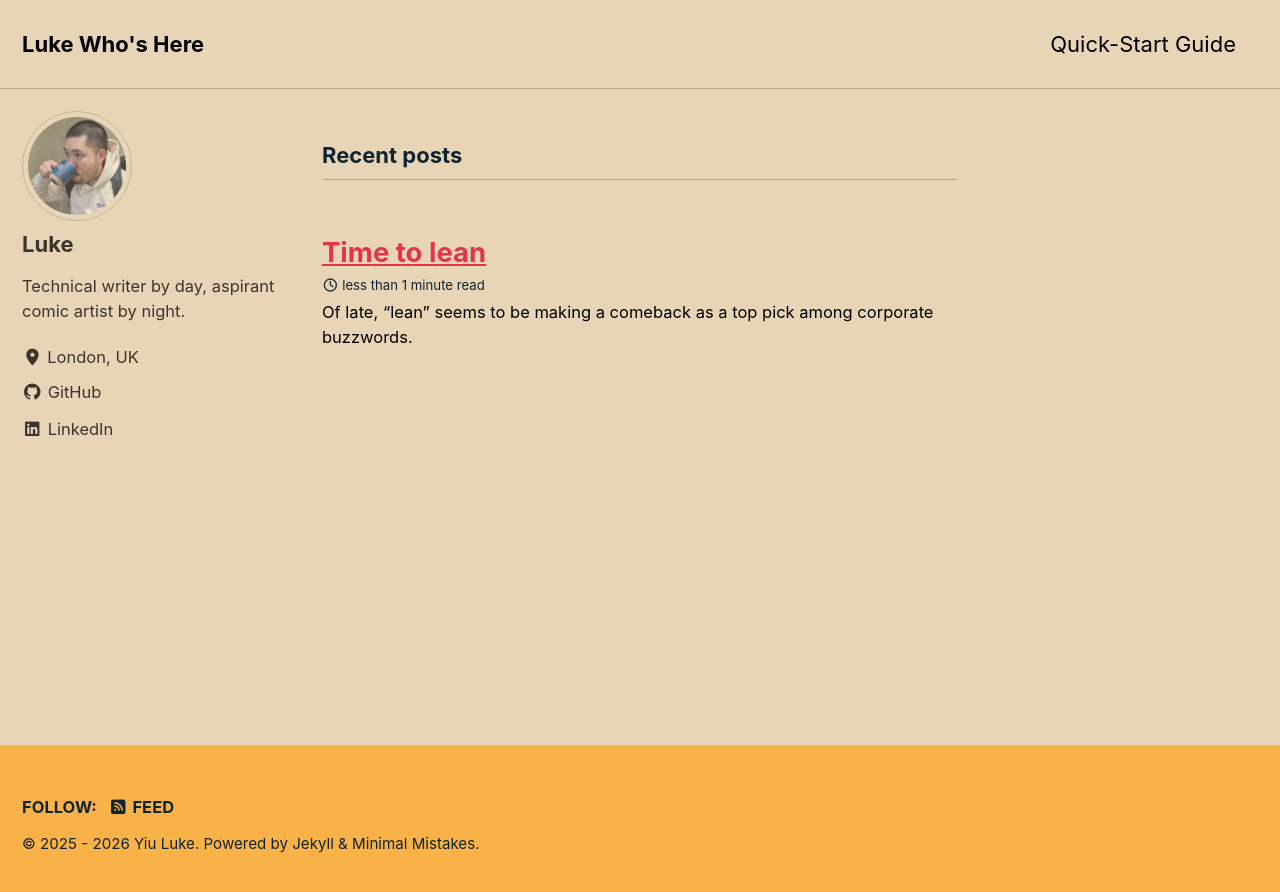
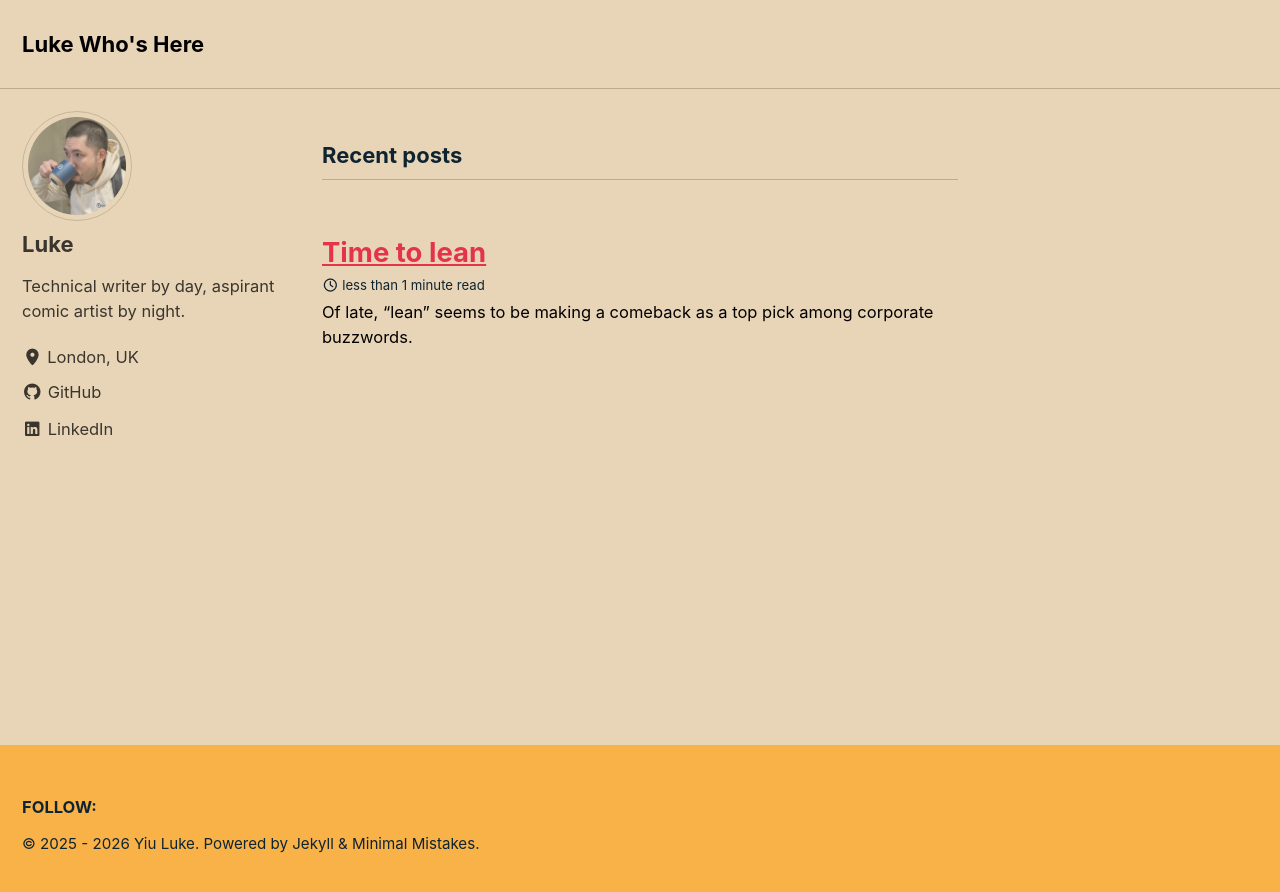
Before and after one commit to luke-whos-here/blog, a Jekyll site: the page built from index.html, in a window 1280 px wide. Shown: the top 892 px of the page. Built offline with Jekyll 4.4.1, drawn with Linux system fonts in a browser that asks for light colours; cached includes are drawn as plain includes; the list of posts is cut into pages by our own code.

Commit message:
Layout adjustments
- Remove link to Quick Start Guide
- Remove Atom feed from footer

```diff
--- a/_config.yml
+++ b/_config.yml
@@ -67,7 +67,7 @@ reCaptcha:
   secret                 :
 atom_feed:
   path                   : # blank (default) uses feed.xml
-  hide                   : # true, false (default)
+  hide                   : true
 search                   : # true, false (default)
 search_full_content      : # true, false (default)
 search_provider          : # lunr (default), algolia, google
--- a/_data/navigation.yml
+++ b/_data/navigation.yml
@@ -1,7 +1,7 @@
 # main links
 main:
-  - title: "Quick-Start Guide"
-    url: https://mmistakes.github.io/minimal-mistakes/docs/quick-start-guide/
+  # - title: "Quick-Start Guide"
+  #   url: https://mmistakes.github.io/minimal-mistakes/docs/quick-start-guide/
   # - title: "About"
   #   url: https://mmistakes.github.io/minimal-mistakes/about/
   # - title: "Sample Posts"
```
